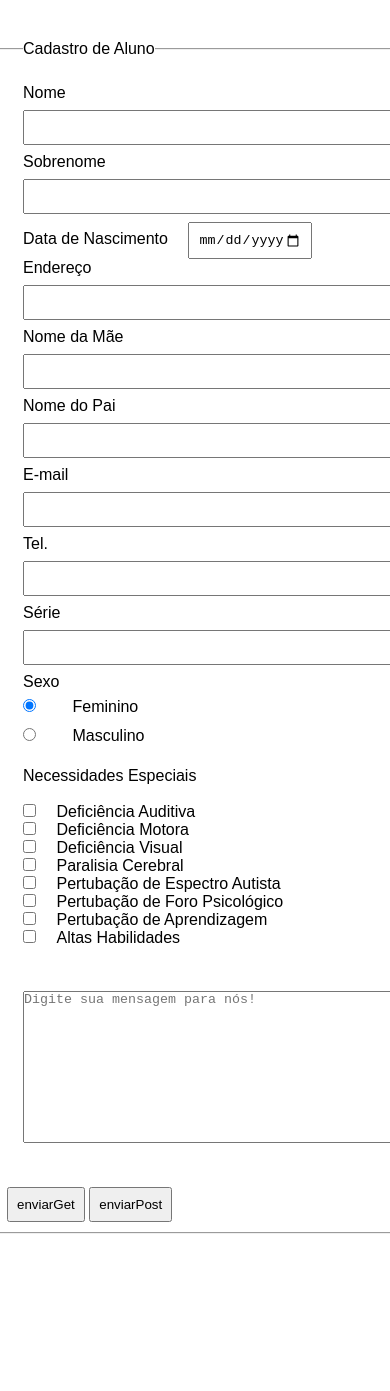
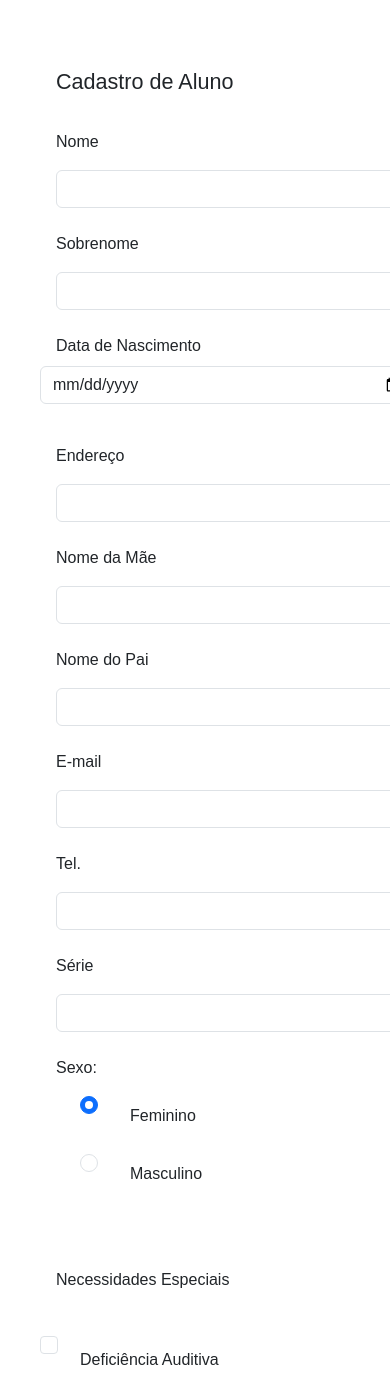
Before and after one commit to Will-G-Comnisky/Exercicios-Node, a website: page frontend/index.html in a window 390 px wide. Shown: the top 1391 px of the page. Before the commit the page ends 1274 px from the top, so only its background shows below. Drawn offline with nearby package versions, Linux system fonts and the light colour scheme.

Commit message:
adding bootstrap and improving form appareance

```diff
--- a/frontend/index.html
+++ b/frontend/index.html
@@ -4,147 +4,100 @@
     <meta charset="UTF-8">
     <meta http-equiv="X-UA-Compatible" content="IE=edge">
     <meta name="viewport" content="width=device-width, initial-scale=1.0">
+    <link href="https://cdn.jsdelivr.net/npm/bootstrap@5.3.2/dist/css/bootstrap.min.css" rel="stylesheet" integrity="sha384-T3c6CoIi6uLrA9TneNEoa7RxnatzjcDSCmG1MXxSR1GAsXEV/Dwwykc2MPK8M2HN" crossorigin="anonymous">
+    <link rel="stylesheet" href="/frontend/style.css">
     <title>Cadastro de Aluno</title>
 </head>
-
-<style>
-    * {
-        margin: 0;
-        padding: 0;
-        box-sizing: border-box;
-    }
-
-    body {
-        max-width: 800px[];
-        display: flex;
-        justify-content: center;
-        align-items: center;
-        font-family: Arial, Helvetica, sans-serif;
-        font-size: 16px;
-    }
-
-    .cadastro {
-        margin: 32px;
-    }
-
-    label, legend {
-        margin: 16px;
-    }
-
-    .formulario {
-        display: flex;
-        flex-direction: column;
-        margin: 8px 16px;
-        width: 400px;
-    }
-
-    #dataNascimento {
-        display: flex;
-        margin: 8px 16px;
-        padding: 8px;
-        width: 160px;
-        text-align: center;
-    }
-
-    #idFem, #idMasc {
-        margin: 8px 16px;
-    }
-    .necessidadesEsp {
-        margin-left: 16px;
-    }
-
-    fieldset {
-        padding: 10px;
-        margin: 0 auto;
-    }
-
-    textarea {
-        resize: none;
-    }
-    .btn-container button {
-        margin: 0px 8px 16px 16px;
-        padding: 8px 16px;
-    }
-
-    input {
-        padding:8px;
-    }
-
-</style>
 
 <body>
 
 
-    <div class="cadastro">
-        <form class="formulario" action="">
-            <fieldset>
+    <div class="cadastro container-fluid">
+        <form class="formulario row border-dark" action="">
+            <fieldset class="col-md-12">
                 <legend>Cadastro de Aluno</legend>
 
-                <label for="name">Nome</label>
-                <input class="formulario" value="" name="nmName" id="idName" type="text" required>
+                <label for="name" class="form-label">Nome</label>
+                <input class="formulario form-control" value="" name="nmName" id="idName" type="text" required>
 
-                <label for="lastName">Sobrenome</label>
-                <input class="formulario" value="" name="nmLastName" id="idLastName" type="text" required>
+                <label for="lastName" class="form-label">Sobrenome</label>
+                <input class="formulario form-control" value="" name="nmLastName" id="idLastName" type="text" required>
 
-                <label for="dataNascimento">Data de Nascimento </label>
-                <input type="date" id="idDataNasc" name="nmDataNasc" min="1950-01-01" max="2020-12-31" required>
+                <label for="dataNascimento" class="form-label">Data de Nascimento </label>
+                <input type="date" class="form-control" id="idDataNasc" name="nmDataNasc" min="1950-01-01" max="2020-12-31" required>
                 <br>
-                <label for="adress">Endereço</label>
-                <input class="formulario" value="" type="text" name="nmAdress" id="idAdress">
+                <label for="adress" class="form-label">Endereço</label>
+                <input class="formulario form-control" value="" type="text" name="nmAdress" id="idAdress">
 
-                <label for="momName">Nome da Mãe</label>
-                <input class="formulario" value="" name="nmMother" id="idMother" type="text">
+                <label for="momName" class="form-label">Nome da Mãe</label>
+                <input class="formulario form-control" value="" name="nmMother" id="idMother" type="text">
 
-                <label for="dadName">Nome do Pai</label>
-                <input class="formulario" value="" name="nmFather" id="idFather" type="text">
+                <label for="dadName" class="form-label">Nome do Pai</label>
+                <input class="formulario form-control" value="" name="nmFather" id="idFather" type="text">
 
-                <label for="e-mail">E-mail</label>
-                <input class="formulario" value="" name="nmEmail" id="idEmail" type="email" required>
+                <label for="e-mail" class="form-label">E-mail</label>
+                <input class="formulario form-control" value="" name="nmEmail" id="idEmail" type="email" required>
 
-                <label for="tel">Tel. </label>
-                <input class="formulario" value="" type="tel" name="nmTel" id="idTel">
+                <label for="tel" class="form-label">Tel. </label>
+                <input class="formulario form-control" value="" type="tel" name="nmTel" id="idTel">
 
-                <label for="serie">Série </label>
-                <input class="formulario" value="" type="number" name="nmSerie" id="idSerie" min="1" max="9" step="1" inputmode="numeric">
+                <label for="serie" class="form-label">Série </label>
+                <input class="formulario form-control" value="" type="number" name="nmSerie" id="idSerie" min="1" max="9" step="1" inputmode="numeric">
 
-                <label for="sexo">Sexo</label>
-                <br>
-                <input type="radio" name="nmGenero" id="idFem" checked>
-                <label for="idFem">Feminino</label>
-                <br>
-                <input type="radio" name="nmGenero" id="idMasc">
-                <label for="idFmasc">Masculino</label>
+                <label for="sexo" class="form-label">Sexo:</label>
+                <div class="form-check">
+                    <label class="form-check-label" for="idFem">Feminino</label>
+                    <input class="form-check-input" type="radio" id="idFem" name="nmGenero" value="feminino" checked>
+                </div>
+                <div class="form-check">
+                    <label class="form-check-label" for="idMasc">Masculino</label>
+                    <input class="form-check-input" type="radio" id="idMasc" name="nmGenero" value="masculino">
+                </div>
                 <br>
                 <br>
                 <label for="necessidades">Necessidades Especiais</label>
                 <br>
                 <br>
-                <input type="checkbox" id="necessidade1" class="necessidadesEsp" name="nmNecessidade1" value="necessidade1">
-                <label for="necessidade1"> Deficiência Auditiva</label>
+                <div class="form-check">
+                    <input type="checkbox" id="necessidade1" class="necessidadesEsp form-check-input" name="nmNecessidade1" value="necessidade1">
+                    <label for="necessidade1 form-check-label"> Deficiência Auditiva</label>
+                </div>
                 <br>
-                <input type="checkbox" id="necessidade2" class="necessidadesEsp" name="nmNecessidade2" value="necessidade1">
-                <label for="necessidade2"> Deficiência Motora</label>
+                <div class="form-check">
+                    <input type="checkbox" id="necessidade2" class="necessidadesEsp form-check-input" name="nmNecessidade2" value="necessidade1">
+                    <label for="necessidade2" class="form-check-label"> Deficiência Motora</label>
+                </div>
                 <br>
-                <input type="checkbox" id="necessidade3" class="necessidadesEsp" name="nmNecessidade3" value="necessidade3">
-                <label for="necessidade3"> Deficiência Visual</label>
+                <div class="form-check">
+                    <input type="checkbox" id="necessidade3" class="necessidadesEsp form-check-input" name="nmNecessidade3" value="necessidade3">
+                    <label for="necessidade3" class="form-check-label"> Deficiência Visual</label>
+                </div>
                 <br>
-                <input type="checkbox" id="necessidade4" class="necessidadesEsp" name="nmNecessidade4" value="necessidade4">
-                <label for="necessidade4"> Paralisia Cerebral</label>
+                <div class="form-check">
+                    <input type="checkbox" id="necessidade4" class="necessidadesEsp form-check-input" name="nmNecessidade4" value="necessidade4">
+                    <label for="necessidade4" class="form-check-label"> Paralisia Cerebral</label>
+                </div>
                 <br>
-                <input type="checkbox" id="necessidade5" class="necessidadesEsp" name="nmNecessidade5" value="necessidade5">
-                <label for="necessidade5"> Pertubação de Espectro Autista</label>
+                <div class="form-check">
+                    <input type="checkbox" id="necessidade5" class="necessidadesEsp form-check-input" name="nmNecessidade5" value="necessidade5">
+                    <label for="necessidade5" class="form-check-label"> Pertubação de Espectro Autista</label>
+                </div>
                 <br>
-                <input type="checkbox" id="necessidade6" class="necessidadesEsp" name="nmNecessidade6" value="necessidade6">
-                <label for="necessidade6"> Pertubação de Foro Psicológico</label>
+                <div class="form-check">
+                    <input type="checkbox" id="necessidade6" class="necessidadesEsp form-check-input" name="nmNecessidade6" value="necessidade6">
+                    <label for="necessidade6" class="form-check-label"> Pertubação de Foro Psicológico</label>
+                </div>
                 <br>
-                <input type="checkbox" id="necessidade7" class="necessidadesEsp" name="nmNecessidade7" value="necessidade7">
-                <label for="necessidade7"> Pertubação de Aprendizagem</label>
+                <div class="form-check">
+                    <input type="checkbox" id="necessidade7" class="necessidadesEsp form-check-input" name="nmNecessidade7" value="necessidade7">
+                    <label for="necessidade7" class="form-check-label"> Pertubação de Aprendizagem</label>
+                </div>
                 <br>
-                <input type="checkbox" id="necessidade8" class="necessidadesEsp" name="nmNecessidade8" value="necessidade8">
-                <label for="necessidade8"> Altas Habilidades</label>
+                <div class="form-check">
+                    <input type="checkbox" id="necessidade8" class="necessidadesEsp form-check-input" name="nmNecessidade8" value="necessidade8">
+                    <label for="necessidade8" class="form-check-label"> Altas Habilidades</label>
+                </div>
 
-                <br>
-                <br>
                 <label for="message"></label>
                 <textarea class="formulario" value="" name="nmMessage" id="idMessage" cols="30" rows="10" placeholder="Digite sua mensagem para nós!" required></textarea>
                 <br>
--- /dev/null
+++ b/frontend/style.css
@@ -0,0 +1,61 @@
+* {
+    margin: 0;
+    padding: 0;
+    box-sizing: border-box;
+}
+
+body {
+    max-width: 800px[];
+    display: flex;
+    justify-content: center;
+    align-items: center;
+    font-family: Arial, Helvetica, sans-serif;
+    font-size: 16px;
+}
+
+.cadastro {
+    margin: 32px;
+}
+
+label, legend {
+    margin: 16px;
+}
+
+.formulario {
+    display: flex;
+    flex-direction: column;
+    margin: 8px 16px;
+    width: 400px;
+}
+
+#dataNascimento {
+    display: flex;
+    margin: 8px 16px;
+    padding: 8px;
+    width: 160px;
+    text-align: center;
+}
+
+#idFem, #idMasc {
+    margin: 8px 16px;
+}
+.necessidadesEsp {
+    margin-left: 16px;
+}
+
+fieldset {
+    padding: 10px;
+    margin: 0 auto;
+}
+
+textarea {
+    resize: none;
+}
+.btn-container button {
+    margin: 0px 8px 16px 16px;
+    padding: 8px 16px;
+}
+
+input {
+    padding:8px;
+}
```
